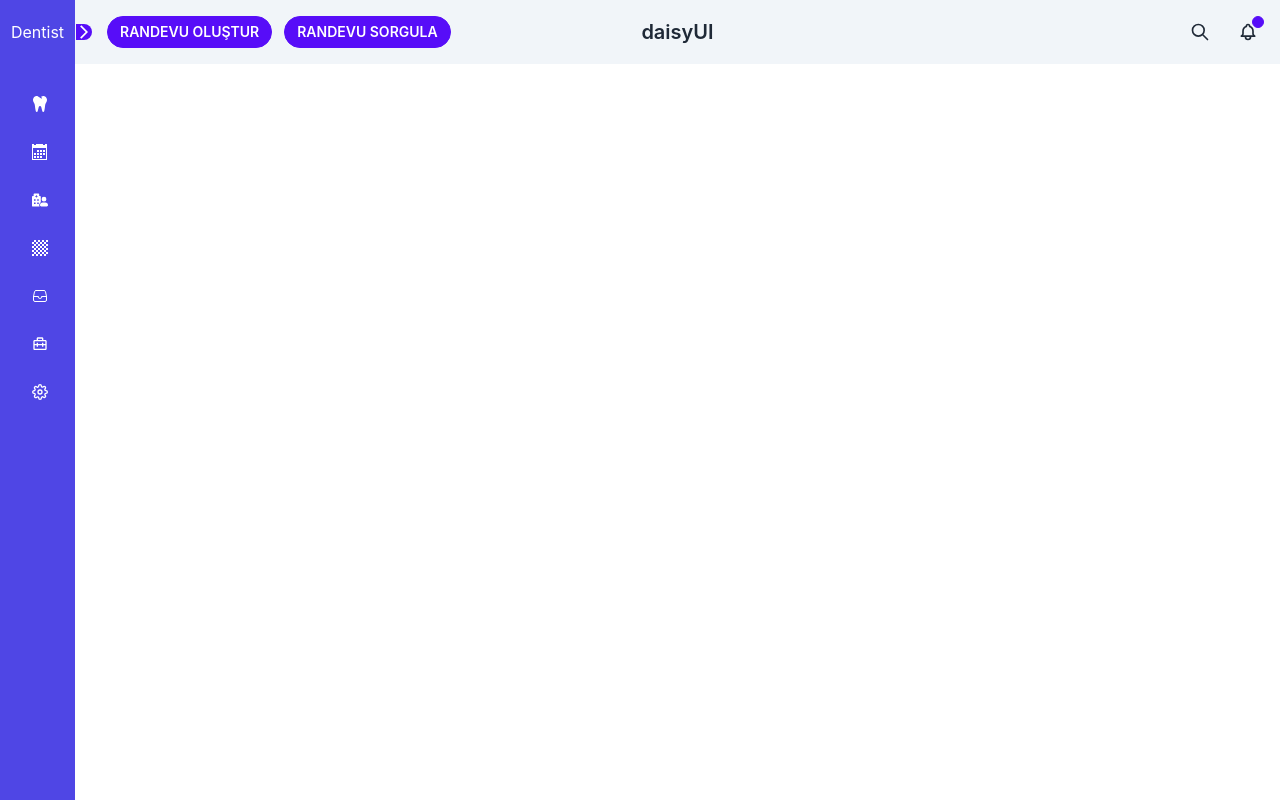
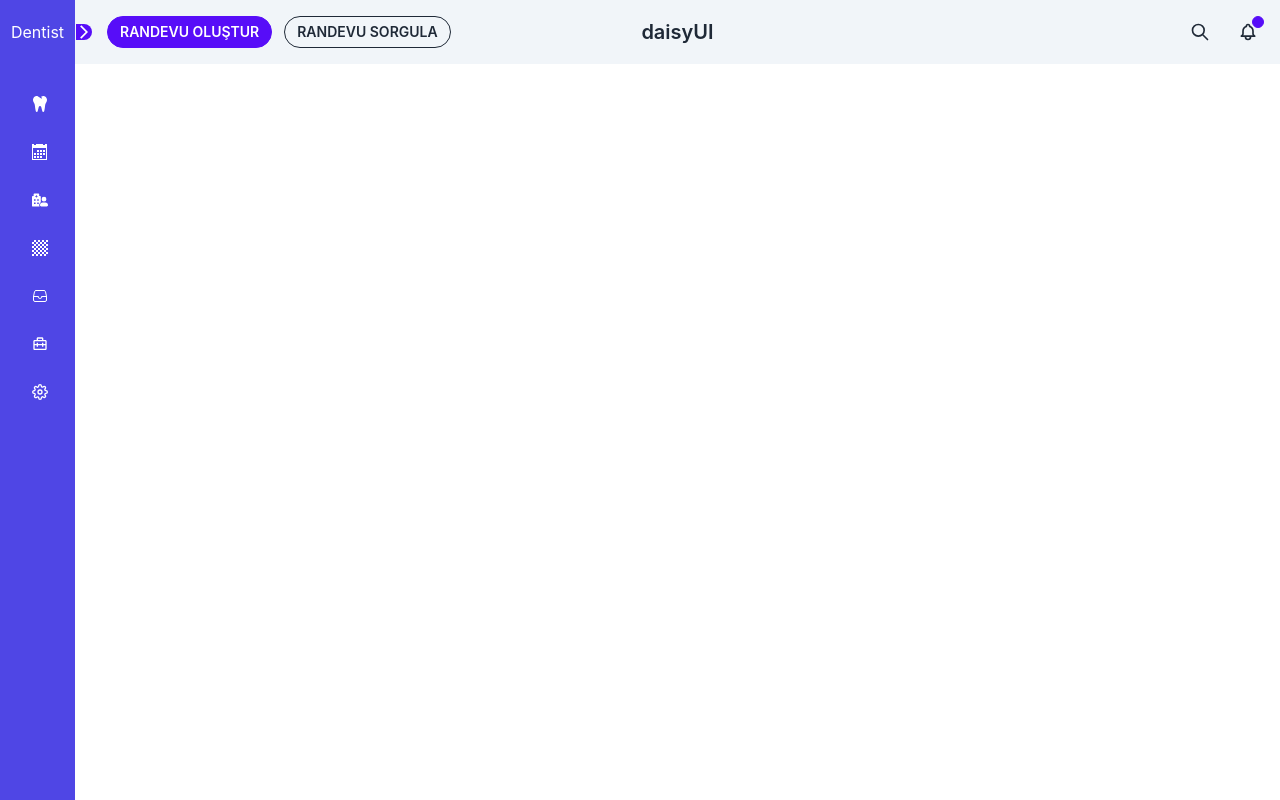
Before and after one commit to Stock-Management-System/dentalApp, a React (Create React App) app: page /polyclinic in a window 1280 px wide. Built offline with nearby package versions, Linux system fonts and the light colour scheme.

Commit message:
button modified

```diff
--- a/src/components/polyclinic/NavBar.jsx
+++ b/src/components/polyclinic/NavBar.jsx
@@ -6,7 +6,7 @@ const NavBar = ({ open, setOpen }) => {
       <div className="navbar-start">
         <div className='ml-6 xs:hidden md:block'>
           <button className='btn btn-sm btn-primary rounded-3xl mr-3'>Randevu Oluştur</button>
-          <button className='btn btn-sm btn-primary rounded-3xl'>Randevu Sorgula</button>
+          <button className='btn btn-sm btn-outline rounded-3xl'>Randevu Sorgula</button>
         </div>
         <div className="dropdown ml-6 md:hidden">
           <label tabIndex={0} className="btn btn-ghost btn-circle">
```
